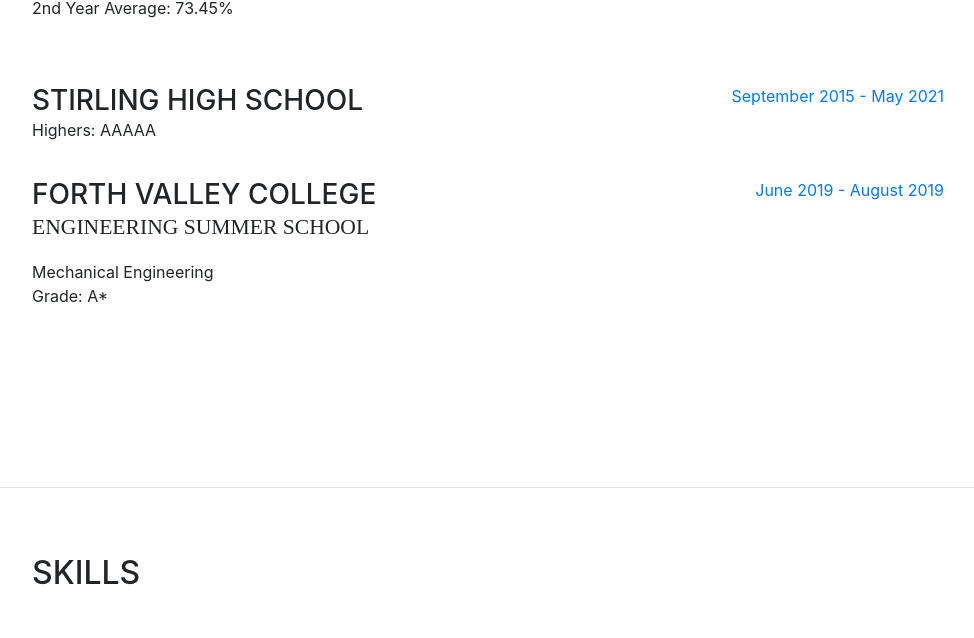
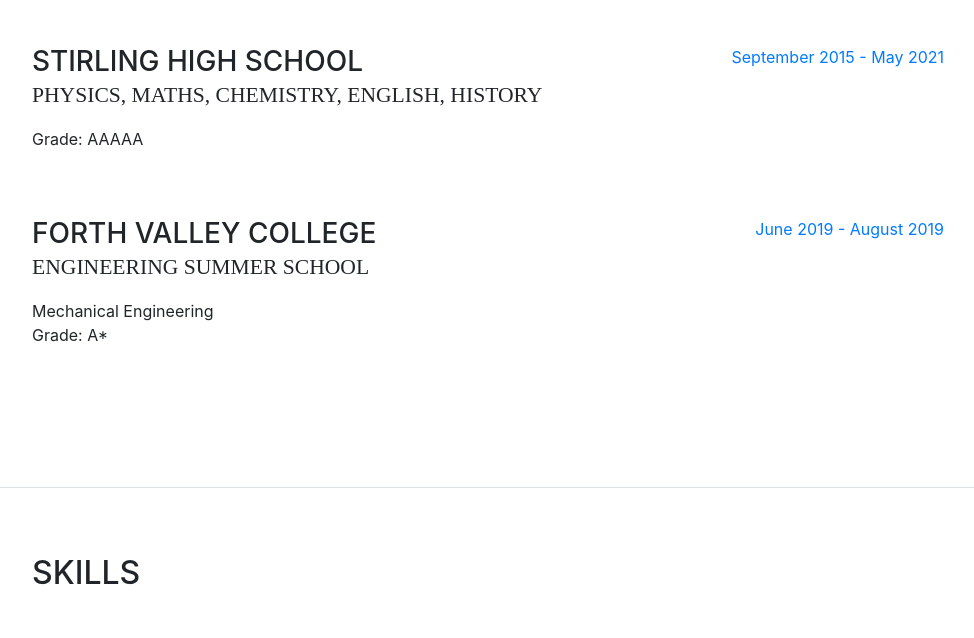
Before and after one commit to finmuir/fmuir.github.io, a website with bundled scripts: page index.html in a window 1280 px wide. Shown: the part 3077-3715 px from the top of the page, without its empty margins (288-1262 px from the left). Built offline with nearby package versions, Linux system fonts and the light colour scheme; a web font is replaced by a local one.

Commit message:
Update index.html

```diff
--- a/index.html
+++ b/index.html
@@ -152,7 +152,8 @@
           <div class="resume-item d-flex flex-column flex-md-row">
             <div class="resume-content mr-auto">
               <h3 class="mb-0">Stirling High School</h3>
-              <p>Highers: AAAAA</p>
+              <div class="subheading mb-3">Physics, Maths, Chemistry, English, History</div>
+              <p>Grade: AAAAA</p>
             </div>
             <div class="resume-date text-md-right">
               <span class="text-primary">September 2015 - May 2021</span>
@@ -160,7 +161,7 @@
           </div>
 
 
-          <div class="resume-item d-flex flex-column flex-md-row mb-5" style="margin-top: 20px;">
+          <div class="resume-item d-flex flex-column flex-md-row mb-5" style="margin-top: 50px;">
             <div class="resume-content mr-auto">
               <h3 class="mb-0">Forth Valley College</h3>
               <div class="subheading mb-3">Engineering Summer School</div>
```
